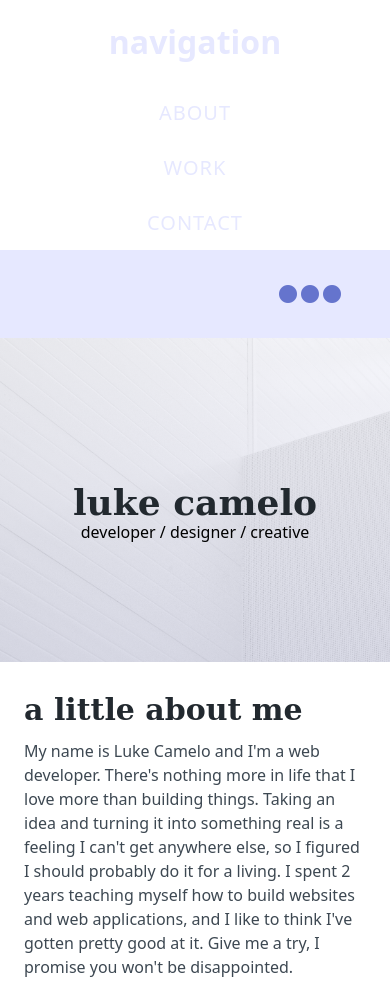
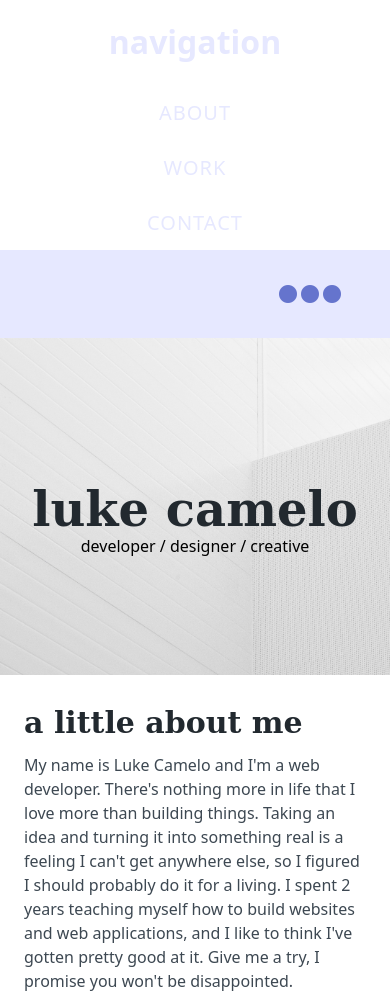
Before and after one commit to lukecamelo/lukecamelo.github.io, a website: page index.html in a window 390 px wide. Shown: the top 1008 px of the page. Drawn offline with nearby package versions, Linux system fonts and the light colour scheme; a script that the page names is missing.

Commit message:
Fixed hero img on mobile

```diff
--- a/index.html
+++ b/index.html
@@ -96,12 +96,12 @@
       <div class="text-center hero py-24">
         <div class="container mx-auto px-6 pt-12 pb-6 sm:py-24">
           <h1
-            class="font-serif font-bold text-black sm:text-6xl text-4xl"
+            class="font-serif font-bold text-black sm:text-6xl text-5xl"
             data-aos="fade-down"
           >
             luke camelo
           </h1>
-          <p>developer / designer / creative</p>
+          <p data-aos="fade-up">developer / designer / creative</p>
         </div>
       </div>
       <section
@@ -201,7 +201,7 @@
             />
             <div class="px-6 py-4">
               <div class="text-2xl mb-2 font-serif font-light">
-                <p class="inline">Appointment</p>
+                <p class="inline">Appointment Booker</p>
                 <div class="text-indigo-dark text-lg inline font-sans">
                   <a
                     href="https://damp-shore-12996.herokuapp.com/"
--- a/styles.css
+++ b/styles.css
@@ -18,10 +18,9 @@ body:not(.user-is-tabbing) textarea:focus {
 }
 
 .hero {
-  background: linear-gradient(rgb(230, 232, 255, 0.2), rgb(208, 212, 252, 0.3)),
-    url('assets/wall.jpg');
+  /* background: linear-gradient(rgb(230, 232, 255, 0.2), rgb(208, 212, 252, 0.3)); */
+  background-image: url('assets/wall.jpg');
   background-size: cover;
-  background-attachment: fixed;
 }
 
 .header-shadow-effect-extreme {
```
Also changed, not shown: assets/appointmentcrop2.png (deleted).
